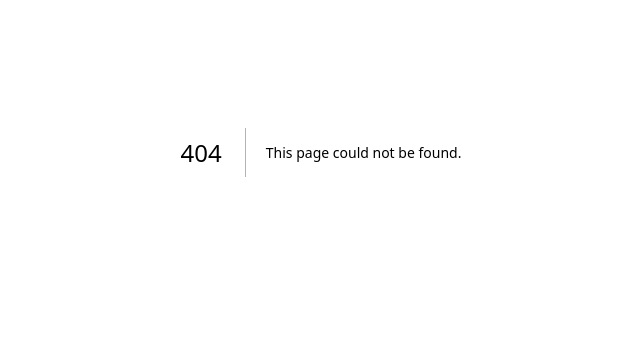
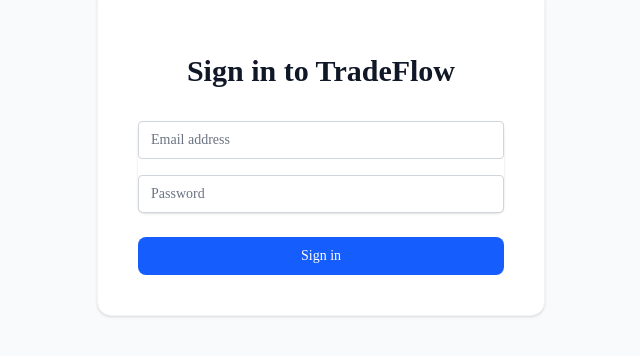
Before and after one commit to YASHWANTHGUNA/tradeflow, a Next.js app in the folder client/: page /login in a window 1280 px wide. Before the commit this address had no page. Shown: the part 248-604 px from the top of the page, without its empty margins (319-959 px from the left). Built offline with nearby package versions, Linux system fonts and the light colour scheme.

Commit message:
Updated work of Payment integration route

```diff
--- /dev/null
+++ b/client/src/app/dashboard/page.jsx
@@ -0,0 +1,100 @@
+"use client";
+
+import { useEffect, useState } from "react";
+import { useRouter } from "next/navigation";
+
+export default function DashboardPage() {
+  const router = useRouter();
+  const [profile, setProfile] = useState(null);
+  const [isLoading, setIsLoading] = useState(true);
+
+  useEffect(() => {
+    const fetchProfile = async () => {
+      const token = localStorage.getItem("token");
+
+      // Security Check: If no token, kick them back to login
+      if (!token) {
+        router.push("/login");
+        return;
+      }
+
+      try {
+        const response = await fetch("http://localhost:5000/api/auth/profile", {
+          method: "GET",
+          headers: {
+            Authorization: `Bearer ${token}`,
+          },
+        });
+
+        const data = await response.json();
+
+        if (data.success) {
+          setProfile(data.user);
+        } else {
+          // Token might be expired/invalid
+          localStorage.removeItem("token");
+          router.push("/login");
+        }
+      } catch (error) {
+        console.error("Failed to fetch profile");
+      } finally {
+        setIsLoading(false);
+      }
+    };
+
+    fetchProfile();
+  }, [router]);
+
+  if (isLoading) {
+    return <div className="min-h-screen flex items-center justify-center">Loading Ledger...</div>;
+  }
+
+  return (
+    <div className="min-h-screen bg-gray-50 py-10 px-4 sm:px-6 lg:px-8">
+      <div className="max-w-4xl mx-auto">
+        <h1 className="text-3xl font-bold text-gray-900 mb-8">
+          Welcome back, {profile.name}
+        </h1>
+
+        {/* The Financial Metrics Card */}
+        <div className="bg-white rounded-xl shadow-sm border border-gray-200 overflow-hidden">
+          <div className="p-6 bg-gradient-to-r from-blue-600 to-indigo-700">
+            <h2 className="text-sm font-medium text-blue-100 uppercase tracking-wide">
+              Total Wallet Balance
+            </h2>
+            <p className="mt-2 text-4xl font-extrabold text-white">
+              ₹{profile.walletBalance || 0}
+            </p>
+            <p className="mt-1 text-sm text-blue-200">
+              Platform fees (10%) have already been deducted.
+            </p>
+          </div>
+
+          <div className="p-6 bg-white">
+            <h3 className="text-lg font-medium text-gray-900 mb-4">Account Details</h3>
+            <ul className="divide-y divide-gray-100">
+              <li className="py-3 flex justify-between">
+                <span className="text-gray-500">Email</span>
+                <span className="font-medium text-gray-900">{profile.email}</span>
+              </li>
+              <li className="py-3 flex justify-between">
+                <span className="text-gray-500">Account Role</span>
+                <span className="font-medium capitalize text-gray-900">{profile.role}</span>
+              </li>
+            </ul>
+
+            <button
+              onClick={() => {
+                localStorage.removeItem("token");
+                router.push("/login");
+              }}
+              className="mt-6 w-full text-center px-4 py-2 border border-red-200 text-red-600 rounded-md hover:bg-red-50 transition"
+            >
+              Sign Out
+            </button>
+          </div>
+        </div>
+      </div>
+    </div>
+  );
+}
--- /dev/null
+++ b/client/src/app/login/page.jsx
@@ -0,0 +1,111 @@
+"use client";
+
+import { useState } from "react";
+import { useRouter } from "next/navigation";
+
+export default function LoginPage() {
+  const router = useRouter();
+  const [formData, setFormData] = useState({ email: "", password: "" });
+  const [error, setError] = useState("");
+  const [isLoading, setIsLoading] = useState(false);
+
+  const handleChange = (e) => {
+    setFormData({ ...formData, [e.target.name]: e.target.value });
+  };
+
+  const handleLogin = async (e) => {
+    e.preventDefault();
+    setIsLoading(true);
+    setError("");
+
+    try {
+      const response = await fetch("http://localhost:5000/api/auth/login", {
+        method: "POST",
+        headers: {
+          "Content-Type": "application/json",
+        },
+        body: JSON.stringify(formData),
+      });
+
+      const data = await response.json();
+
+      if (!response.ok) {
+        throw new Error(data.message || "Login failed");
+      }
+
+      localStorage.setItem("token", data.token);
+      localStorage.setItem("userRole", data.role);
+
+      alert("Login Successful!");
+      router.push("/");
+    } catch (err) {
+      setError(err.message);
+    } finally {
+      setIsLoading(false);
+    }
+  };
+
+  return (
+    <div className="min-h-screen flex items-center justify-center bg-gray-50 py-12 px-4 sm:px-6 lg:px-8">
+      <div className="max-w-md w-full space-y-8 bg-white p-10 rounded-xl shadow-sm border border-gray-100">
+        <div>
+          <h2 className="mt-6 text-center text-3xl font-extrabold text-gray-900">
+            Sign in to TradeFlow
+          </h2>
+        </div>
+
+        <form className="mt-8 space-y-6" onSubmit={handleLogin}>
+          {error && (
+            <div className="bg-red-50 text-red-500 p-3 rounded text-sm text-center">
+              {error}
+            </div>
+          )}
+
+          <div className="rounded-md shadow-sm space-y-4">
+            <div>
+              <label htmlFor="email" className="sr-only">
+                Email address
+              </label>
+              <input
+                id="email"
+                name="email"
+                type="email"
+                required
+                className="appearance-none rounded relative block w-full px-3 py-2 border border-gray-300 placeholder-gray-500 text-gray-900 focus:outline-none focus:ring-blue-500 focus:border-blue-500 focus:z-10 sm:text-sm"
+                placeholder="Email address"
+                value={formData.email}
+                onChange={handleChange}
+              />
+            </div>
+
+            <div>
+              <label htmlFor="password" className="sr-only">
+                Password
+              </label>
+              <input
+                id="password"
+                name="password"
+                type="password"
+                required
+                className="appearance-none rounded relative block w-full px-3 py-2 border border-gray-300 placeholder-gray-500 text-gray-900 focus:outline-none focus:ring-blue-500 focus:border-blue-500 focus:z-10 sm:text-sm"
+                placeholder="Password"
+                value={formData.password}
+                onChange={handleChange}
+              />
+            </div>
+          </div>
+
+          <div>
+            <button
+              type="submit"
+              disabled={isLoading}
+              className="group relative w-full flex justify-center py-2 px-4 border border-transparent text-sm font-medium rounded-md text-white bg-blue-600 hover:bg-blue-700 focus:outline-none focus:ring-2 focus:ring-offset-2 focus:ring-blue-500 disabled:bg-blue-400 transition"
+            >
+              {isLoading ? "Signing in..." : "Sign in"}
+            </button>
+          </div>
+        </form>
+      </div>
+    </div>
+  );
+}
--- a/client/src/app/product/[id]/page.jsx
+++ b/client/src/app/product/[id]/page.jsx
@@ -13,13 +13,9 @@
   const [token, setToken] = useState("");
 
   useEffect(() => {
-    // In a fully finished app, you grab this from localStorage after a user logs in.
-    // For this transition, paste your valid customer token inside these quotes as a fallback!
-    const fallbackCustomerToken= "eyJhbGciOiJIUzI1NiIsInR5cCI6IkpXVCJ9.eyJpZCI6IjZhMTJlMDYyMTg2ZTVlNWU3NTUxZmY5MSIsImlhdCI6MTc3OTYyMTk4NiwiZXhwIjoxNzgyMjEzOTg2fQ.Qze6ru1Q7FR_TZ9rc-ijD84n-8BHBHRao9YRZRxF1zA";
-
-    // Try to get real token, otherwise use fallback so the button still works today
-    const savedToken = localStorage.getItem("token") || fallbackCustomerToken;
-    setToken(savedToken);
+    // We now strictly pull the token from the browser's secure storage!
+    const savedToken = localStorage.getItem("token");
+    setToken(savedToken || "");
   }, []);
 
   return (
```
Also changed, not shown: 2 other files (tests, documents, lock files or other folders).
